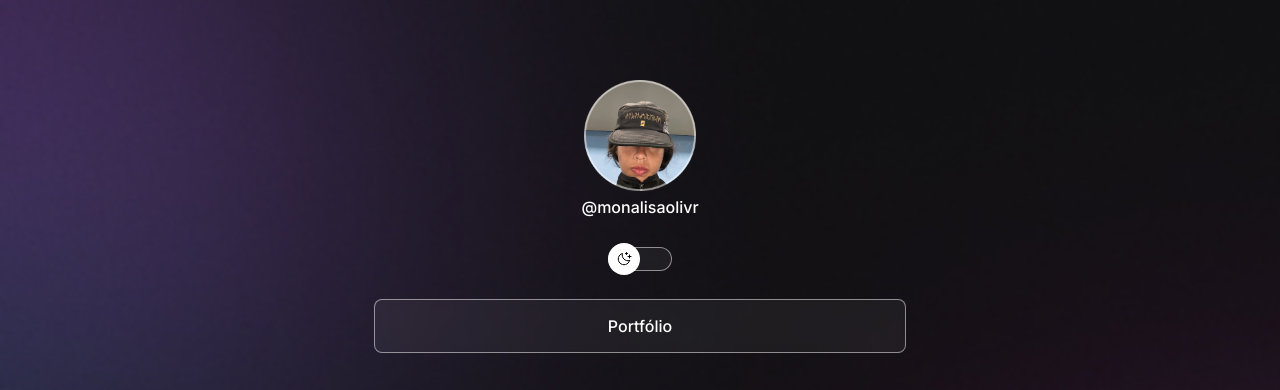
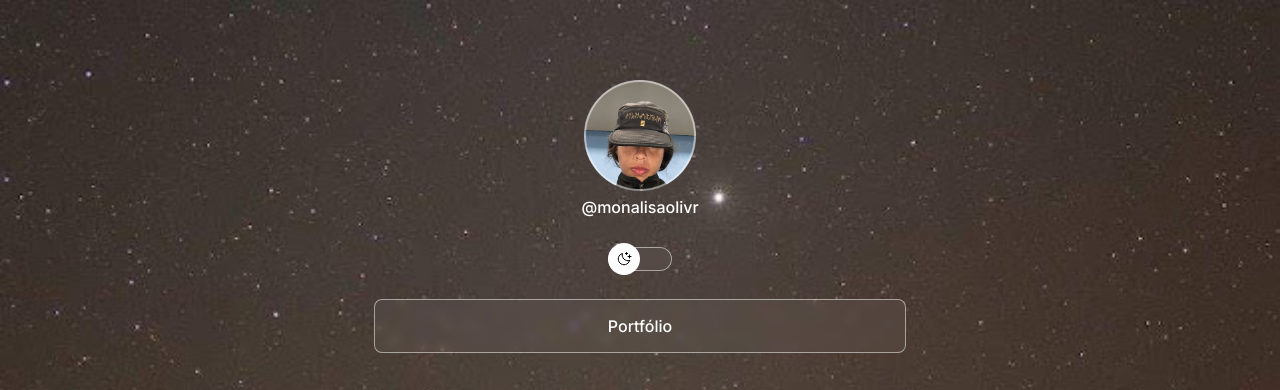
Before and after one commit to monalisaolivr/projetodev, a plain HTML site: page index.html in a window 1280 px wide. Shown: the top 390 px of the page. Drawn offline with nearby package versions, Linux system fonts and the light colour scheme.

Commit message:
add readme.md

```diff
--- a/style.css
+++ b/style.css
@@ -6,7 +6,7 @@
 
 :root {
   --text-color: white;
-  --bg-url: url(./assets/bg-mobile.jpg);
+  --bg-url: url(./assets/noite.jpg);
   --stroke-color: rgba(255, 255, 255, 0.5);
   --surface-color: rgba(255, 255, 255, 0.05);
   --surface-color-hover: rgba(0, 0, 0, 0.02);
@@ -16,7 +16,7 @@
 
 .light {
   --text-color: black;
-  --bg-url: url(./assets/bg-mobile-light.jpg);
+  --bg-url: url(./assets/ceu\ azul.jpg);
   --stroke-color: rgba(0, 0, 0, 0.5);
   --surface-color: rgba(0, 0, 0, 0.05);
   --surface-color-hover: rgba(0, 0, 0, 0.02);
@@ -173,10 +173,10 @@ footer {
 @media (min-widht: 700px) {
 
   :root{
-    --bg-url:url(./assets/bg-desktop.jpg);
+    --bg-url:url(./assets/noite.jpg);
   }
   .light {
-    --bg-url:url(./assets/bg-desktop-light.jpg);
+    --bg-url:url(./assets/ceu\ azul.jpg);
   }
 }
 
```
Also changed, not shown: assets/Light mode.png, assets/ceu azul.jpg (added), assets/noite.jpg (added), 2 other files.
